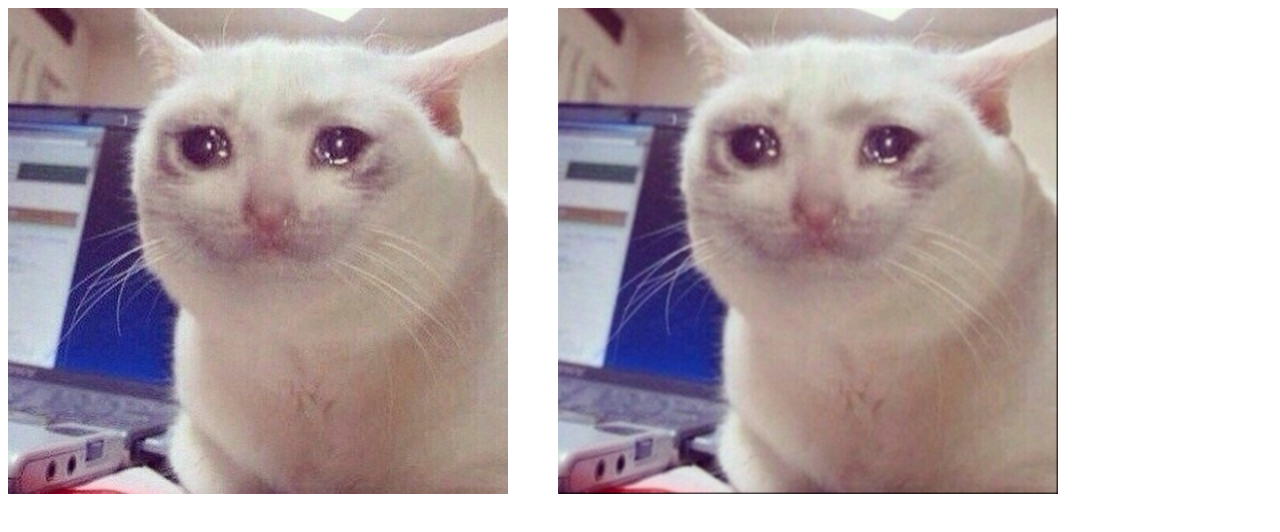
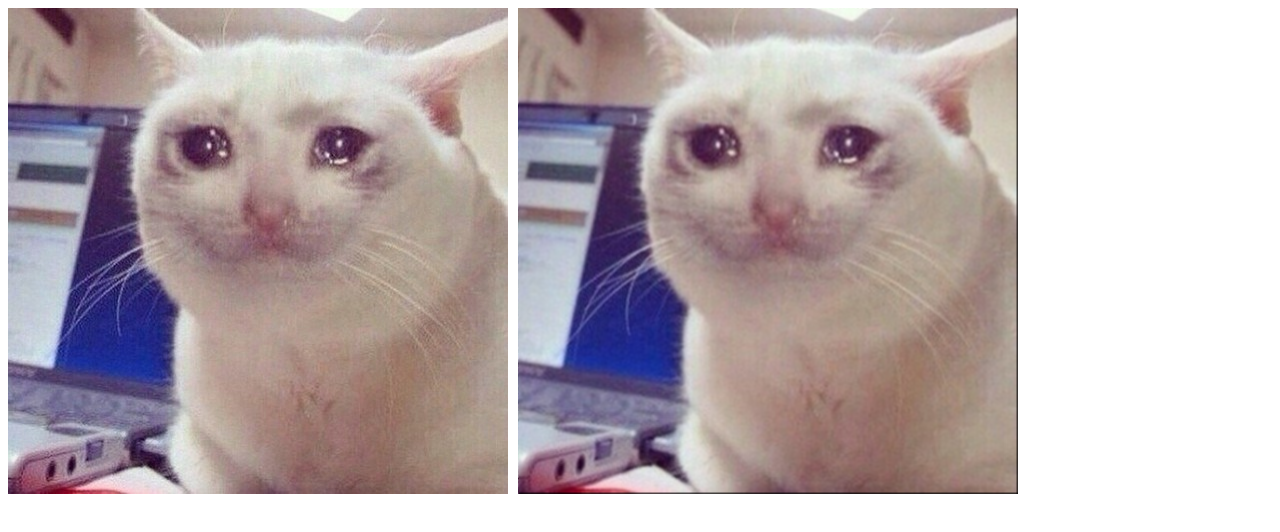
Before and after one commit to SVolkoff/SVolkoff.github.io, a plain HTML site: page lab02/index.html in a window 1280 px wide. Drawn offline with Linux system fonts and the light colour scheme.

Commit message:
Update index.html

```diff
--- a/lab02/index.html
+++ b/lab02/index.html
@@ -61,7 +61,7 @@ function draw(img) {
 	for(k = 0; k < dataSmooth.length; k++) {
 		dataSmooth[k] = buffer[k];
 	}
-	ctx.putImageData(imageDataSmooth, 550, 0);
+	ctx.putImageData(imageDataSmooth, 510, 0);
 }
 
 </script>
```
